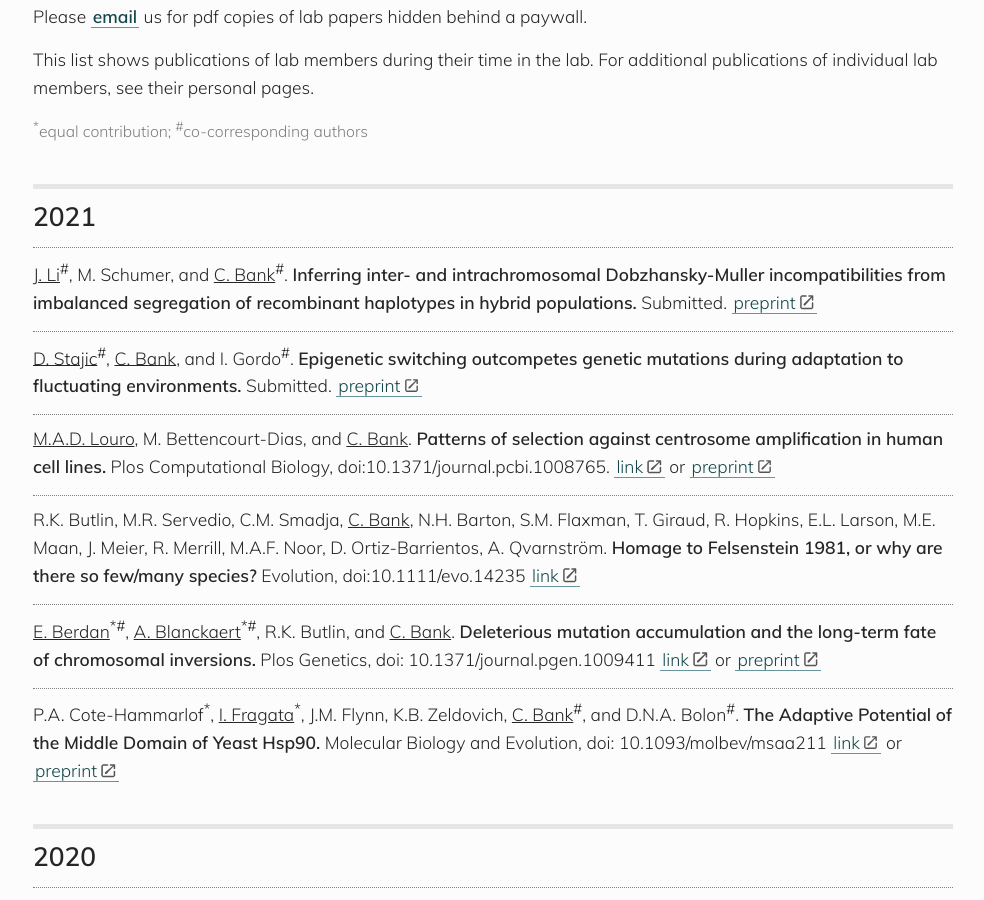
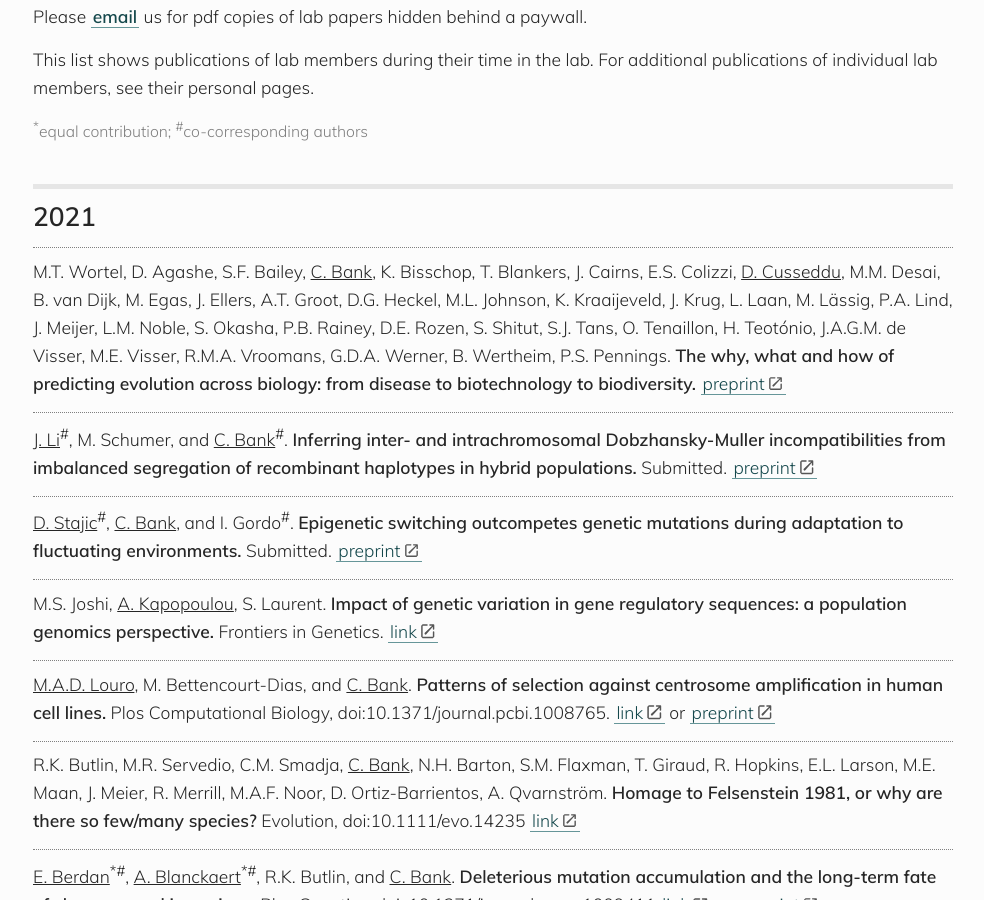
Before and after one commit to banklab/banklab.github.io, a Jekyll site: the page built from publications.md, in a window 1280 px wide and 900 px high, scrolled down 419 px. Shown: the whole window, without its empty margins (147-1131 px from the left). Built offline with Jekyll 4.4.1, drawn with Linux system fonts in a browser that asks for light colours; some web fonts are replaced.

Commit message:
Update publications.md

```diff
--- a/publications.md
+++ b/publications.md
@@ -21,9 +21,13 @@
 
 
 ## 2021
+M.T. Wortel, D. Agashe, S.F. Bailey, <u>C. Bank</u>, K. Bisschop, T. Blankers, J. Cairns, E.S. Colizzi, <u>D. Cusseddu</u>, M.M. Desai, B. van Dijk, M. Egas, J. Ellers, A.T. Groot, D.G. Heckel, M.L. Johnson, K. Kraaijeveld, J. Krug, L. Laan, M. Lässig, P.A. Lind, J. Meijer, L.M. Noble, S. Okasha, P.B. Rainey, D.E. Rozen, S. Shitut, S.J. Tans, O. Tenaillon, H. Teotónio, J.A.G.M. de Visser, M.E. Visser, R.M.A. Vroomans, G.D.A. Werner, B. Wertheim, P.S. Pennings. **The why, what and how of predicting evolution across biology: from disease to biotechnology to biodiversity.** [preprint](https://ecoevorxiv.org/4u3mg/)
+
 <u>J. Li</u><sup>#</sup>, M. Schumer, and <u>C. Bank</u><sup>#</sup>. **Inferring inter- and intrachromosomal Dobzhansky-Muller incompatibilities from imbalanced segregation of recombinant haplotypes in hybrid populations.** Submitted. [preprint](https://www.biorxiv.org/content/10.1101/2021.08.04.454891v1)
 
 <u>D. Stajic</u><sup>#</sup>, <u>C. Bank</u>, and I. Gordo<sup>#</sup>. **Epigenetic switching outcompetes genetic mutations during adaptation to fluctuating environments.** Submitted. [preprint](https://www.biorxiv.org/content/10.1101/2021.03.11.434930v1.abstract)
+
+M.S. Joshi, <u>A. Kapopoulou</u>, S. Laurent. **Impact of genetic variation in gene regulatory sequences: a population genomics perspective.** Frontiers in Genetics. [link](https://doi.org/10.3389/fgene.2021.660899)
 
 <u>M.A.D. Louro</u>, M. Bettencourt-Dias, and <u>C. Bank</u>. **Patterns of selection against centrosome amplification in human cell lines.** Plos Computational Biology, doi:10.1371/journal.pcbi.1008765. [link](https://journals.plos.org/ploscompbiol/article?id=10.1371/journal.pcbi.1008765) or [preprint](https://doi.org/10.1101/2020.01.24.918615)
 
```
